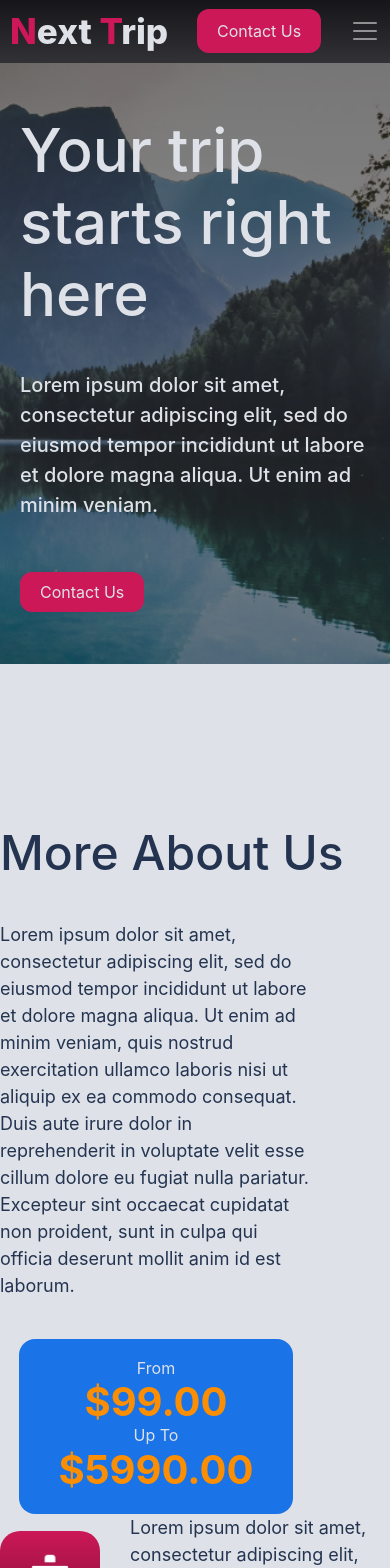
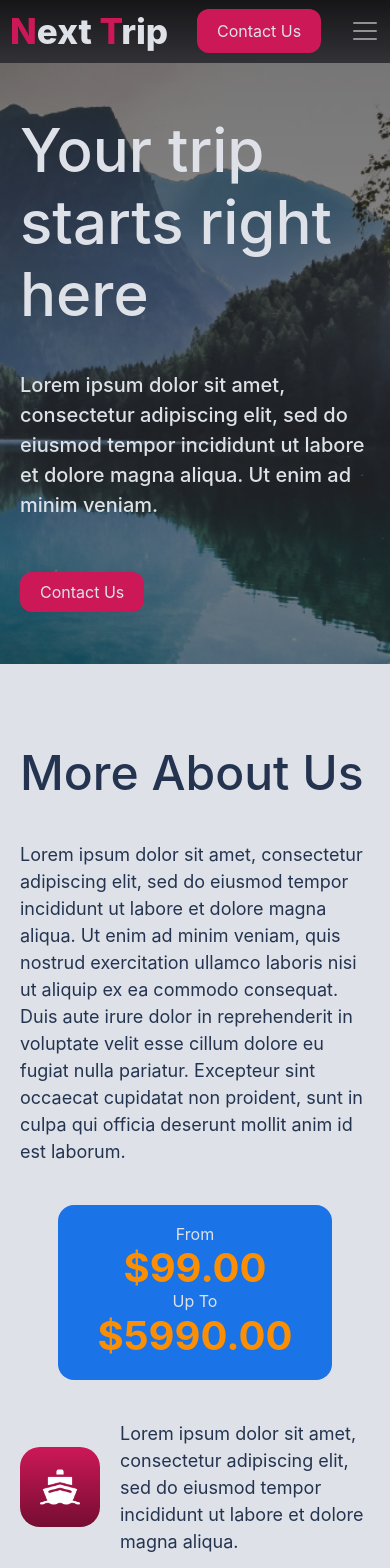
Before and after one commit to ecpieritz/next-trip, a Vue app: page / in a window 390 px wide. Shown: the top 1568 px of the page. Built offline with nearby package versions, Linux system fonts and the light colour scheme.

Commit message:
Added About responsive

```diff
--- a/src/components/AboutSection.vue
+++ b/src/components/AboutSection.vue
@@ -57,6 +57,10 @@ export default {
     p{
       margin: 40px 0;
       width: 80%;
+
+      @media(max-width: 780px){
+        width: 100%;
+      }
     }
   }
 
@@ -82,6 +86,11 @@ export default {
       }
 
     }
+
+    @media(max-width: 780px){
+      width: 100%;
+      margin-bottom: 40px;
+    }
   }
 
   &__item{
@@ -94,7 +103,17 @@ export default {
       margin-right: 30px;
       border-radius: 20px;
     }
+
+    @media(max-width: 780px){
+      margin: 0 0 30px;
+      img{
+        margin-right: 20px;
+        width: 80px;
+      }
+    }
   }
-  @media(max-width: 780px) {}
+  @media(max-width: 780px) {
+    padding: 80px 20px 0;
+  }
 }
 </style>
```
